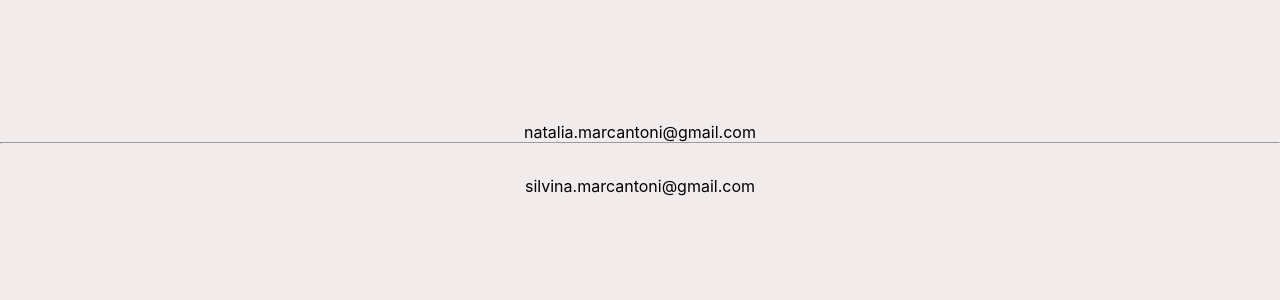
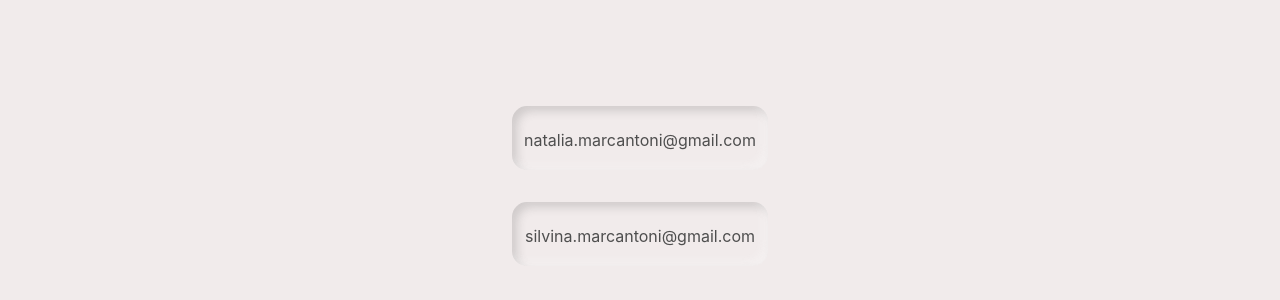
Before and after one commit to Silvina-web/Vecinas, a plain HTML site: page pages/contacto.html in a window 1280 px wide. Shown: the part 230-530 px from the top of the page. Drawn offline with Linux system fonts and the light colour scheme.

Commit message:
Jugando con neumorphin

```diff
--- a/estilo.scss
+++ b/estilo.scss
@@ -23,12 +23,12 @@ body{
 
   h1{letter-spacing: 20px;
     font-size: 40px;
-  font-family: -apple-system, BlinkMacSystemFont, 'Segoe UI', Roboto, Oxygen, Ubuntu, Cantarell, 'Open Sans', 'Helvetica Neue', sans-serif;
-  font-weight: 100;
+    font-family: -apple-system, BlinkMacSystemFont, 'Segoe UI', Roboto, Oxygen, Ubuntu, Cantarell, 'Open Sans', 'Helvetica Neue', sans-serif;
+     font-weight: 100;
  }
 }
 .Btn{
-  min-height: 60vh;
+ min-height: 60vh;
  margin-top: 5rem;
  display: flex;
  flex-direction: row;
@@ -61,6 +61,12 @@ a {
    letter-spacing: 2px;
  }
 }
+
+
+
+
+
+
 /* FOOTER---------------FOOTER---- */
  .footer{
    margin-top:3rem;
@@ -140,12 +146,27 @@ a {
 /* --------------MAILS--------------MAILS-------MAILS */
 
 .mails{
-  text-align: center;
+ background-color:#f1ebeb;
   margin-top:20rem;
-  p{
-    padding-top: 2rem;
+  display: flex;
+  flex-direction: column;
+  align-items: center;
+  div{
+    border-radius: 15px;
+    background-color:#f1ebeb;
+    margin: 1rem;
+   width: 16rem;
+   height: 4rem;
+   box-shadow: inset -5px -5px 10px rgba(252, 252, 252, 0.349),
+    inset 5px 5px 10px rgba(61, 61, 61, 0.185);
+
+p{
+    color: rgb(78, 78, 78);
+    text-align: center;
+    padding-top: 1.5rem;
     font-family: -apple-system, BlinkMacSystemFont, 'Segoe UI', Roboto, Oxygen, Ubuntu, Cantarell, 'Open Sans', 'Helvetica Neue', sans-serif;
   }
 
 
+  }
 }
--- a/pages/contacto.html
+++ b/pages/contacto.html
@@ -10,9 +10,10 @@
 
 
     <div class="mails">
-<p>natalia.marcantoni@gmail.com</p>
-<hr>
-<p>silvina.marcantoni@gmail.com</p>
+
+      <div><p>natalia.marcantoni@gmail.com</p></div>
+      <div><p>silvina.marcantoni@gmail.com</p></div>
+
 
     </div>
 
```
Also changed, not shown: index.html (+3 -3 lines), estilo.css, 1 other file.
